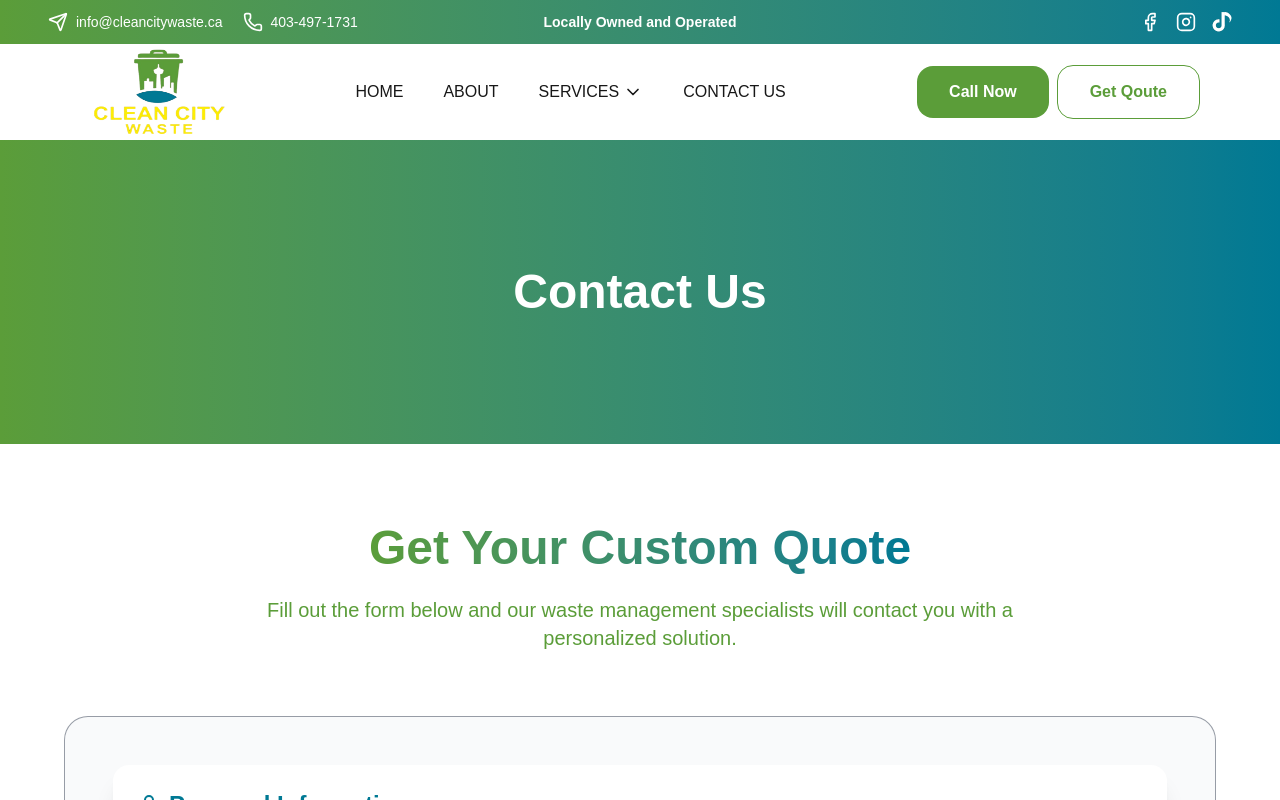
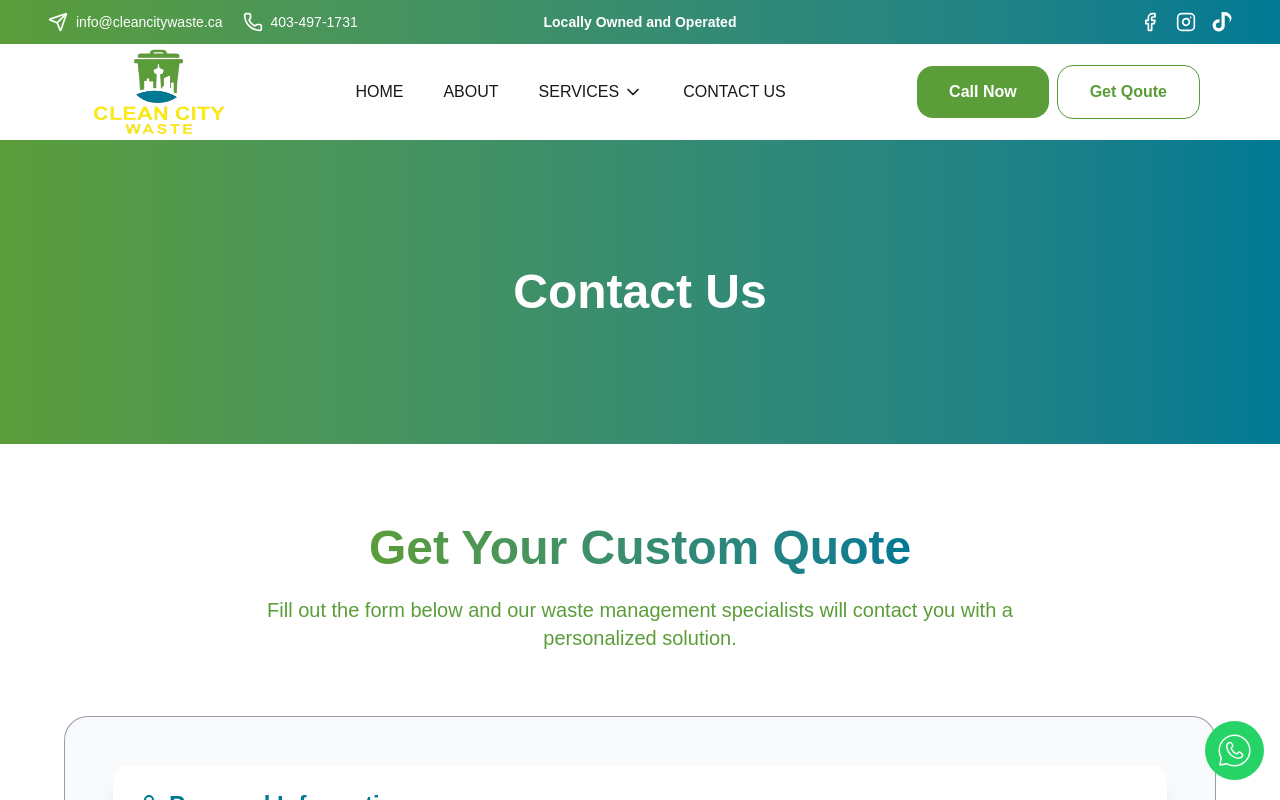
Before and after one commit to madnywebtech786/Cleancitywaste, a Next.js app: page /contact in a window 1280 px wide. Shown: the top 800 px of the page. Built offline with nearby package versions, Linux system fonts and the light colour scheme.

Commit message:
updated logo img extention updated content added whatsapp button

```diff
--- a/src/app/components/Header.js
+++ b/src/app/components/Header.js
@@ -223,7 +223,7 @@ const Header = () => {
           <div className="flex items-center justify-between px-4 py-4 border-b">
             <div className="flex items-center gap-3">
               <Image
-                src={"/images/logo.svg"}
+                src={"/images/logo.png"}
                 width={90}
                 height={60}
                 alt="logo"
--- /dev/null
+++ b/src/app/components/WhatsAppButton.js
@@ -0,0 +1,18 @@
+import Image from "next/image";
+import Link from "next/link";
+import React from "react";
+
+export default function WhatsAppButton() {
+  return (
+    <Link href={"https://wa.me/+14034971731"}>
+      <button className="fixed bottom-5 right-4 rounded-full bg-[#25D366] p-3 z-50 hover:scale-110 duration-200">
+        <Image
+          src={"/images/icons/WhatsappIcon.svg"}
+          alt="whatsapp"
+          width={35}
+          height={35}
+        />
+      </button>
+    </Link>
+  );
+}
--- a/src/app/layout.js
+++ b/src/app/layout.js
@@ -2,6 +2,7 @@ import { Geist, Geist_Mono } from "next/font/google";
 import "./globals.css";
 import Header from "./components/Header";
 import Footer from "./components/Footer";
+import WhatsAppButton from "./components/WhatsAppButton";
 
 const geistSans = Geist({
   variable: "--font-geist-sans",
@@ -102,6 +103,7 @@ export default function RootLayout({ children }) {
       >
         <Header />
         {children}
+        <WhatsAppButton />
         <Footer />
       </body>
     </html>
--- a/src/app/sections/WhyChooseUs.js
+++ b/src/app/sections/WhyChooseUs.js
@@ -48,7 +48,7 @@ export default function WhyChooseUs() {
                 {
                   title: "Roll-off Dumpster Rentals",
                   description:
-                    "Durable roll-off dumpsters for construction, renovations and cleanups with timely pickups and responsible disposal and recycling.",
+                    "Coming Soon...",
                   icon: "dumpster",
                 },
               ].map((item, index) => (
```
